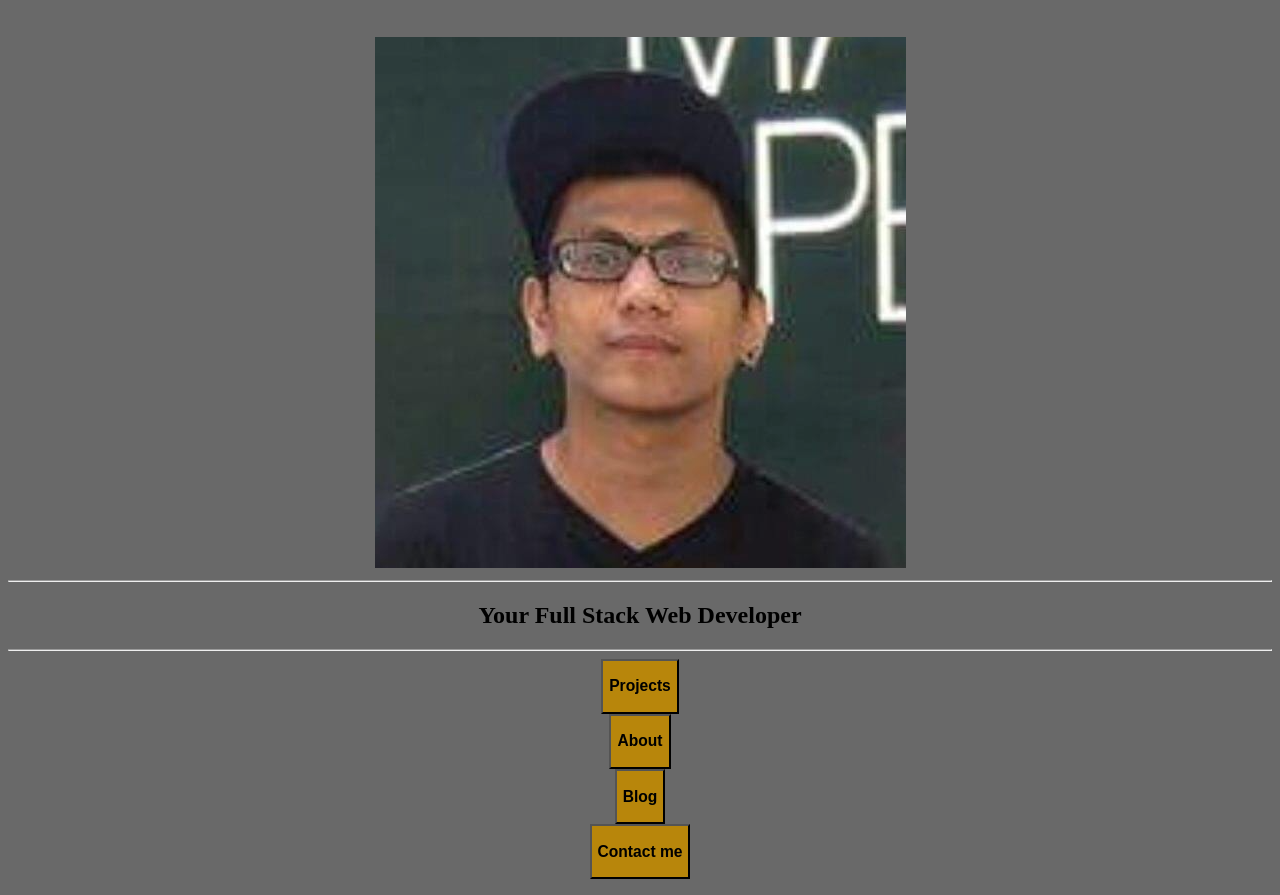
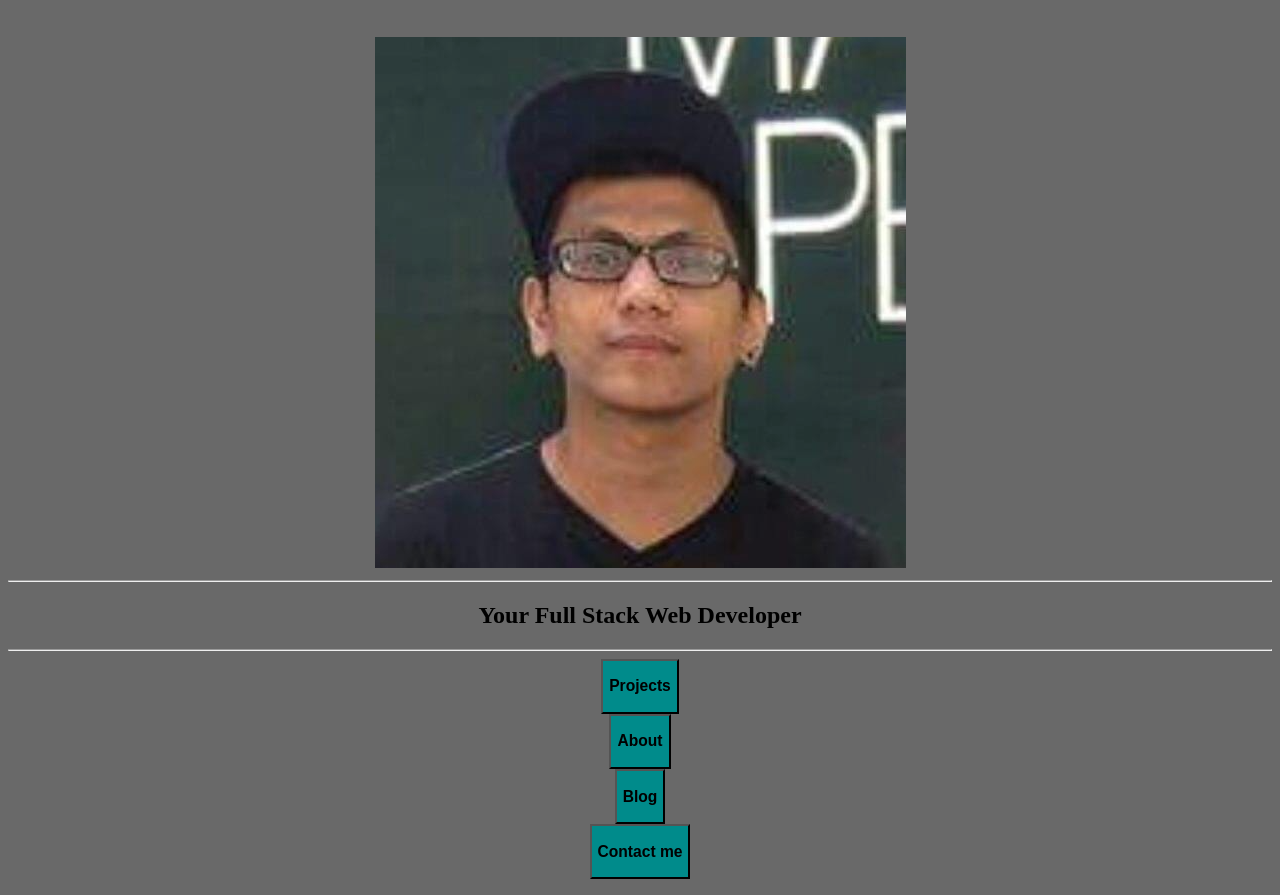
Before and after one commit to deejay207/JayRelampagos, a plain HTML site: page index.html in a window 1280 px wide. Shown: the part 79-974 px from the top of the page. Drawn offline with Linux system fonts and the light colour scheme.

Commit message:
Add files via upload

```diff
--- a/index.html
+++ b/index.html
@@ -12,7 +12,6 @@
 <style>
 body {background-color: dimgray;}
 h1 {color: black;}
-p {color: white;}
 </style>
 
 <body>
@@ -21,14 +20,13 @@ p {color: white;}
 <p>
     <h2>Your Full Stack Web Developer</h2><hr>
     <a href="Projects.html" title="Click to see my Projects">
-        <button style="background-color: darkgoldenrod;"><h3>Projects</h3></button></a><br>
-
+        <button style="background-color: darkcyan; color: black;"><h3>Projects</h3></button></a><br>
     <a href="About.html" title="Click to know more about Jay">
-        <button style="background-color: darkgoldenrod;"><h3>About</h3></button></a><br>
+        <button style="background-color: darkcyan; color: black;"><h3>About</h3></button></a><br>
     <a href="Blog.html" title="Click to see Jay's Blog">
-        <button style="background-color: darkgoldenrod;"><h3>Blog</h3></button></a><br>
+        <button style="background-color: darkcyan; color: black;"><h3>Blog</h3></button></a><br>
     <a href="Contact me.html" title="Click to see contact details">
-        <button style="background-color: darkgoldenrod;"><h3>Contact me</h3></button></a>
+        <button style="background-color: darkcyan; color: black;"><h3>Contact me</h3></button></a>
 </p>
 
 </body>
```
